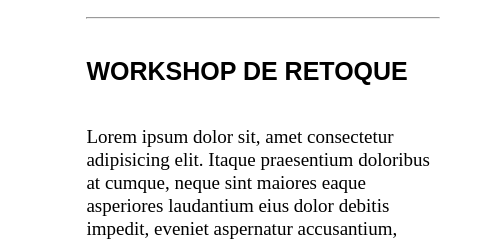
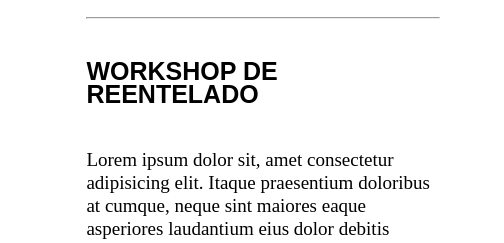
Before and after one commit to abrilduarte/estudio-duarte, a plain HTML site: page index.html in a window 1280 px wide. Shown: the part 624-867 px from the top of the page, 776-1280 px from the left. Drawn offline with Linux system fonts and the light colour scheme; a web font is replaced by a local one.

Commit message:
Modificación Widget Workshop

```diff
--- a/index.html
+++ b/index.html
@@ -78,7 +78,7 @@
                 </li>
                 <hr>
                 <li class="widgetCurso">
-                    <h5 class="tituloEntrada2">WORKSHOP DE RETOQUE</h5>
+                    <h5 class="tituloEntrada2">WORKSHOP DE REENTELADO</h5>
                     <p class="textoEntrada2">Lorem ipsum dolor sit, amet consectetur adipisicing elit. Itaque praesentium doloribus at cumque, neque sint
                         maiores eaque asperiores laudantium eius dolor debitis impedit, eveniet aspernatur accusantium, tenetur
                         ullamodit tempora.</p>
```
